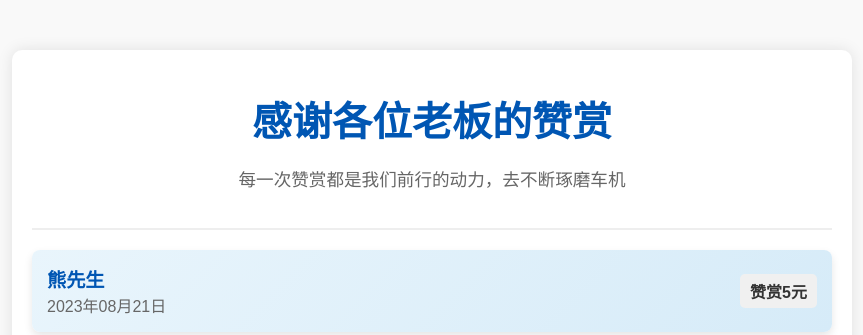
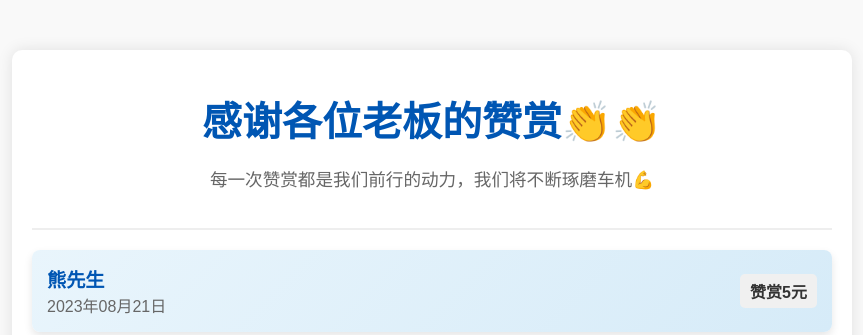
Before and after one commit to xbrooke/ZS, a plain HTML site: page index.html in a window 1280 px wide. Shown: the top 335 px of the page, without its empty margins (208-1071 px from the left). Drawn offline with Linux system fonts and the light colour scheme.

Commit message:
Update index.html

```diff
--- a/index.html
+++ b/index.html
@@ -115,8 +115,8 @@
 <body>
     <div class="container">
         <header>
-            <h1>感谢各位老板的赞赏</h1>
-            <p>每一次赞赏都是我们前行的动力，去不断琢磨车机</p>
+            <h1>感谢各位老板的赞赏👏👏</h1>
+            <p>每一次赞赏都是我们前行的动力，我们将不断琢磨车机💪</p>
         </header>
 
         <ul class="sponsor-list">
```
